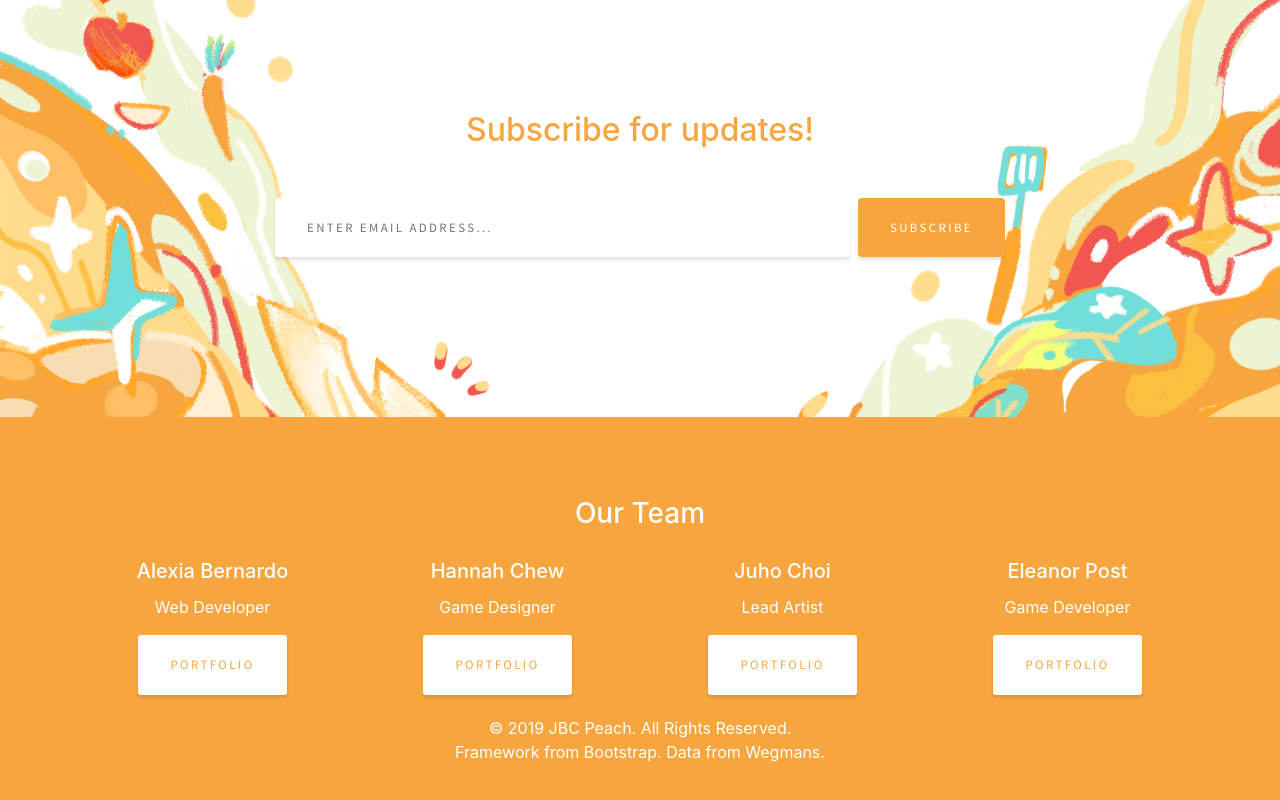
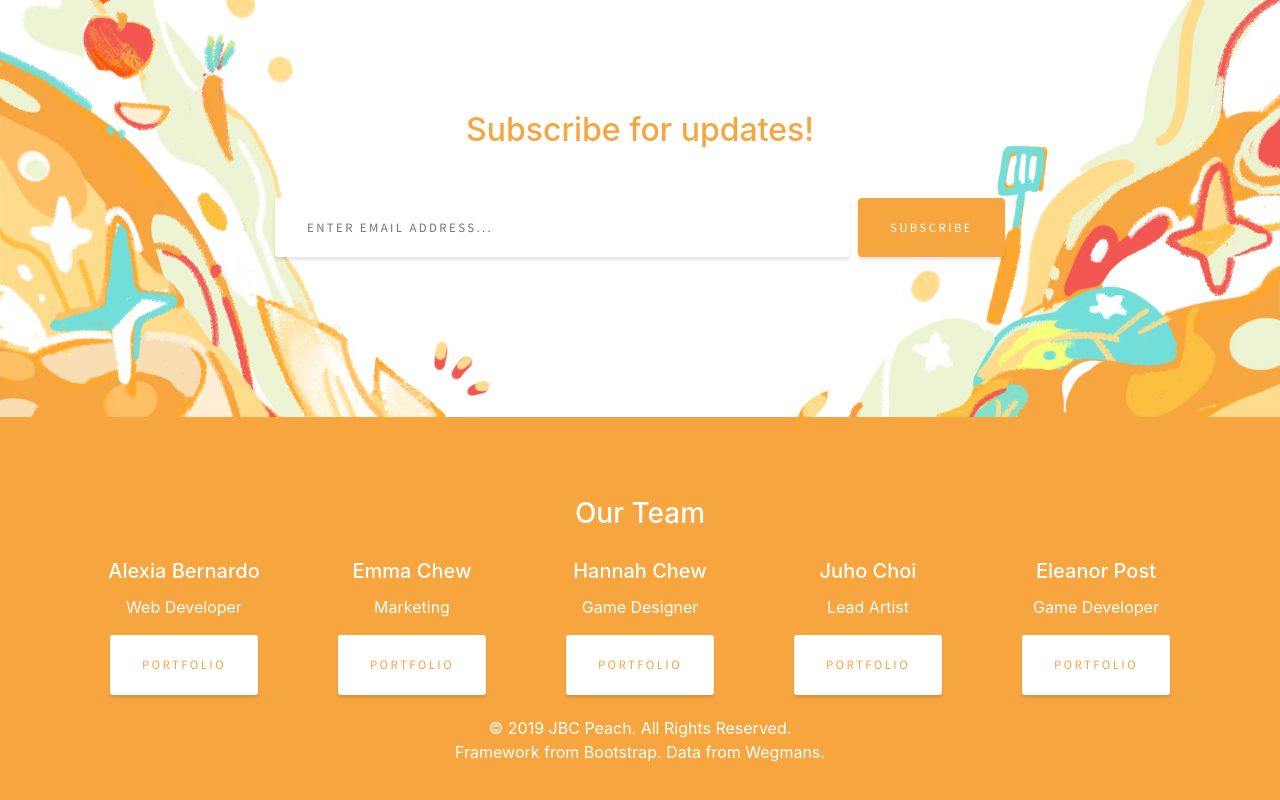
Before and after one commit to kawaiikitty99/kawaiikitty.github.io, a plain HTML site: page index.html in a window 1280 px wide. Shown: the part 4962-5762 px from the top of the page. Drawn offline with Linux system fonts and the light colour scheme.

Commit message:
portifolio links

```diff
--- a/index.html
+++ b/index.html
@@ -240,9 +240,18 @@
         <div class="col-sm">
           <div class="card">
             <div class="card-body">
+              <h5 class="card-title">Emma Chew</h5>
+              <p class="card-text">Marketing</p>
+              <a href="#" class="btn btn-primary btn-sm portfolioButton">Portfolio</a>
+            </div>
+          </div>
+        </div>
+        <div class="col-sm">
+          <div class="card">
+            <div class="card-body">
               <h5 class="card-title">Hannah Chew</h5>
               <p class="card-text"> Game Designer</p>
-              <a href="#" class="btn btn-primary btn-sm portfolioButton">Portfolio</a>
+              <a href="https://rit.joinhandshake.com/users/8710016" class="btn btn-primary btn-sm portfolioButton">Portfolio</a>
             </div>
           </div>
         </div>
```
